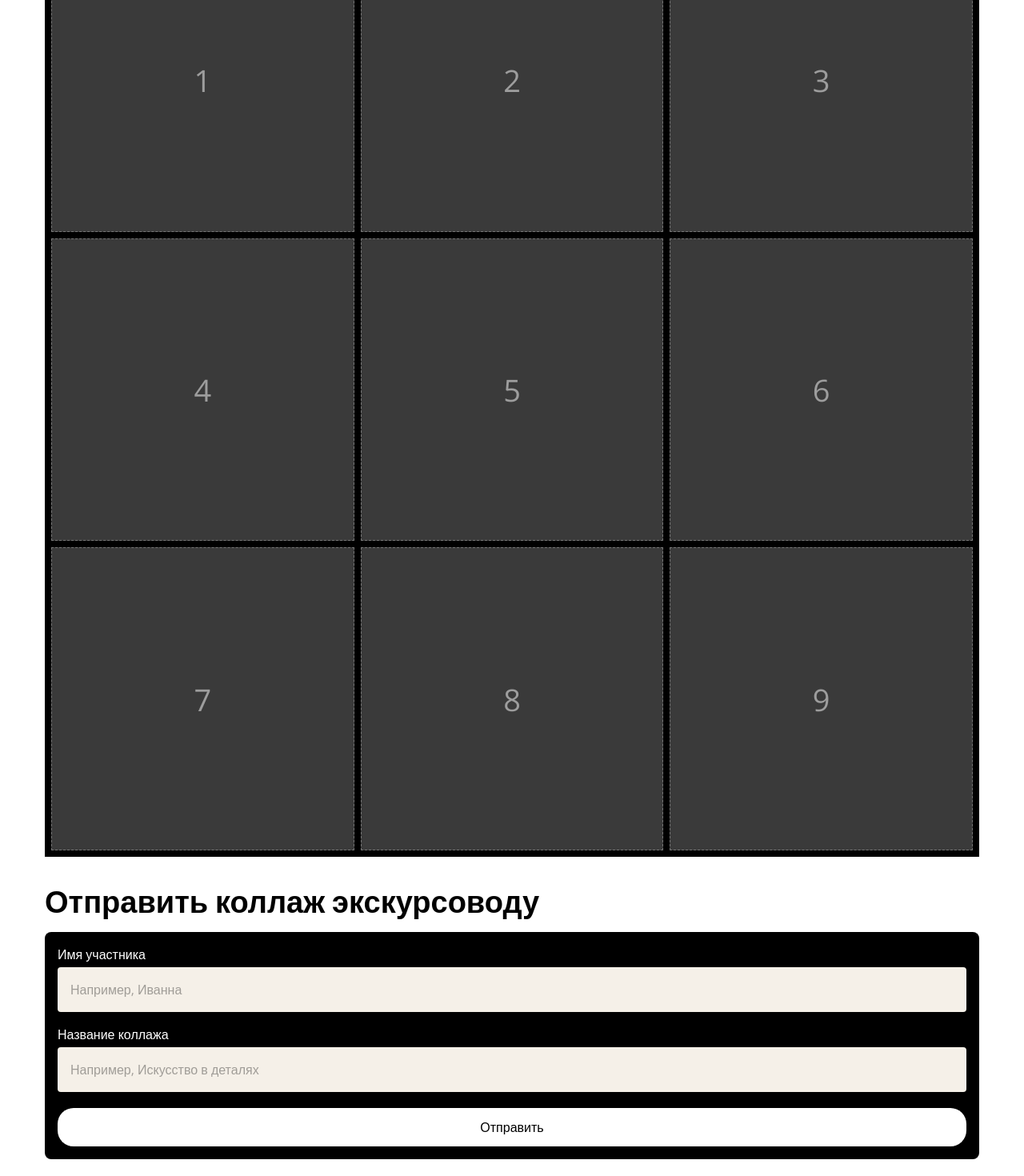
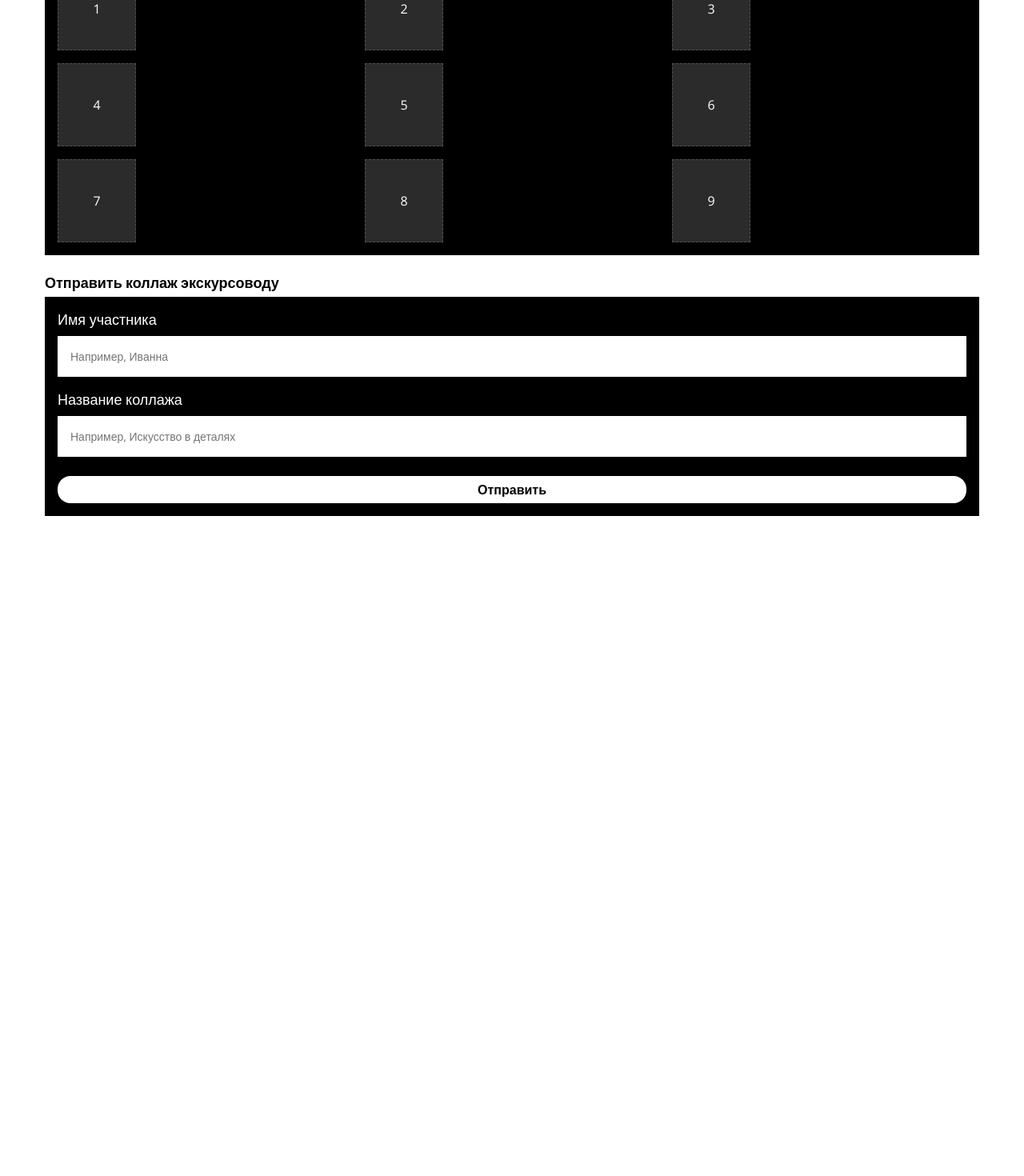
Before and after one commit to wdyw22/mah-photoquest, a Next.js app: page / in a window 1280 px wide. Shown: the part 1520-2990 px from the top of the page at 80% size. After the commit the page ends 2165 px from the top, so only its background shows below. Built offline with nearby package versions, Linux system fonts and the light colour scheme.

Commit message:
feat: make collage section + collage cell keeping logic

```diff
--- a/src/components/collage/CollageCell.jsx
+++ b/src/components/collage/CollageCell.jsx
@@ -1,9 +1,38 @@
+'use client'
+import { useRef, useState } from 'react';
 import styles from './CollageCell.module.css';
 
-const CollageCell = () => {
+const CollageCell = ({ cellNumber }) => {
+    const fileInputRef = useRef(null);
+    const [image, setImage] = useState(null);
+
+    const handleClick = () => {
+        fileInputRef.current?.click();
+    };
+
+    const handleImageUpload = (e) => {
+        const file = e.target.files?.[0];
+        if (file) {
+            const url = URL.createObjectURL(file);
+            console.log(url);
+            setImage(url);
+        }
+    };
+
     return (
-        <div className={styles.collageCell}>
-            <span className={styles.collageCellNumber}>1</span>
+        <div
+            className={styles.collageCell}
+            onClick={handleClick}
+            style={image ? { backgroundImage: `url(${image})`, backgroundSize: '100% 100%', backgroundPosition: 'center' } : {}}
+        >
+            {!image && <button className={styles.collageCellNumber}>{cellNumber}</button>}
+            <input
+                ref={fileInputRef}
+                type="file"
+                accept="image/*"
+                hidden
+                onChange={handleImageUpload}
+            />
         </div>
      );
 }
--- a/src/components/collage/CollageCell.module.css
+++ b/src/components/collage/CollageCell.module.css
@@ -0,0 +1,15 @@
+.collageCell {
+    background-color: #2B2B2B;
+    width: 98px;
+    height: 104px;
+    display: flex;
+    align-items: center;
+    justify-content: center;
+    border: 1px dashed rgba(82, 79, 79, 1)
+}
+
+.collageCellNumber {
+    font-family: 'Open Sans', sans-serif;
+    font-size: var(--text-base);
+    color: var(--color-bg);
+}
--- a/src/components/collage/CollageGrid.jsx
+++ b/src/components/collage/CollageGrid.jsx
@@ -0,0 +1,14 @@
+import styles from './CollageGrid.module.css';
+import CollageCell from './CollageCell';
+
+const CollageGrid = () => {
+    return (
+        <div className={styles.collageGrid}>
+            {Array.from({ length: 9 }, (_, i) => (
+                <CollageCell key={i} cellNumber={i + 1} />
+            ))}
+        </div>
+     );
+}
+
+export default CollageGrid;
--- a/src/components/collage/CollageGrid.module.css
+++ b/src/components/collage/CollageGrid.module.css
@@ -0,0 +1,7 @@
+.collageGrid {
+    display: grid;
+    grid-template-columns: repeat(3, 1fr);
+    gap: 16px;
+    padding: 16px;
+    background-color: var(--color-text-primary);
+}
--- a/src/components/sections/CollageSection.jsx
+++ b/src/components/sections/CollageSection.jsx
@@ -1,42 +1,66 @@
+'use client'
+import CollageGrid from '../collage/CollageGrid'
 import styles from './CollageSection.module.css'
+import { useState } from 'react'
 
 const CollageSection = () => {
-    const totalCells = 9
+    const [formData, setFormData] = useState({
+        participantName: '',
+        collageName: ''
+    })
+
+    const handleChange = ( {target} ) => {
+        const { id, value } = target
+        setFormData(prev => ({
+            ...prev,
+            [id]: value
+        }))
+    }
+
+    const handleSubmit = (e) => {
+        e.preventDefault()
+        console.log('Отправляемые данные:', formData)
+    }
 
     return (
         <section className={`${styles.collage} container`}>
             <h2 className={styles.collageTitle}>Твой коллаж</h2>
-
-            <div className={styles.collageGrid}>
-                {Array.from({ length: totalCells }, (_, i) => (
-                    <div key={i} className={styles.collageCell}>
-                        <span className={styles.collageCellNumber}>{i + 1}</span>
-                    </div>
-                ))}
-            </div>
-
-            <div className={styles.collageForm}>
-                <h3 className={styles.formTitle}>Отправить коллаж экскурсоводу</h3>
-                <div className={styles.formInner}>
-                    <div className={styles.formGroup}>
-                        <label className={styles.formLabel}>Имя участника</label>
+            <CollageGrid />
+            <h3 className={styles.collageSubtitle}>Отправить коллаж экскурсоводу</h3>
+            <form className={styles.collageForm} onSubmit={handleSubmit}>
+                <label
+                    htmlFor="participantName"
+                    className={styles.collageLabel}>
+                        Имя участника
+                </label>
                 <input
-                            className={styles.formInput}
+                    id="participantName"
                     type="text"
                     placeholder="Например, Иванна"
+                    className={styles.collageInput}
+                    value={formData.participantName}
+                    onChange={handleChange}
                 />
-                    </div>
-                    <div className={styles.formGroup}>
-                        <label className={styles.formLabel}>Название коллажа</label>
+                <label
+                    htmlFor="collageName"
+                    className={styles.collageLabel}>
+                        Название коллажа
+                </label>
                 <input
-                            className={styles.formInput}
+                    id="collageName"
                     type="text"
                     placeholder="Например, Искусство в деталях"
+                    className={styles.collageInput}
+                    value={formData.collageName}
+                    onChange={handleChange}
                 />
-                    </div>
-                    <button className={styles.submitButton}>Отправить</button>
-                </div>
-            </div>
+                <button
+                    className={styles.collageButton}
+                    type="submit"
+                >
+                    Отправить
+                </button>
+            </form>
         </section>
     )
 }
--- a/src/components/sections/CollageSection.module.css
+++ b/src/components/sections/CollageSection.module.css
@@ -1,118 +1,68 @@
 .collage {
-    display: flex;
-    flex-direction: column;
-    padding-bottom: 60px;
+    margin-top: var(--spacing-6);
 }
 
 .collageTitle {
-    color: var(--color-text-primary);
-    font-size: var(--text-2xl);
+    font-size: var(--text-xl);
+    line-height: var(--leading-xl);
     font-weight: bold;
-    line-height: var(--leading-2xl);
     margin-bottom: var(--spacing-4);
 }
 
-/* Сетка коллажа */
-.collageGrid {
-    background-color: var(--color-text-primary);
-    padding: var(--spacing-2);
-    display: grid;
-    grid-template-columns: repeat(3, 1fr);
-    gap: var(--spacing-2);
-    margin-bottom: var(--spacing-5);
+.collageSubtitle {
+    margin-top: var(--spacing-4);
+    font-size: var(--text-md);
+    line-height: var(--leading-sm);
+    margin-bottom: var(--spacing-2);
 }
 
-.collageCell {
-    background-color: #3a3a3a;
-    aspect-ratio: 1 / 1;
-    display: flex;
-    align-items: center;
-    justify-content: center;
-    border: 1px dashed rgba(255, 255, 255, 0.3);
+.collageForm {
+    padding: var(--spacing-3);
+    background-color: var(--color-text-primary);
 }
 
-.collageCellNumber {
+.collageLabel {
     font-family: 'Open Sans', sans-serif;
-    font-size: var(--text-xl);
-    color: rgba(255, 255, 255, 0.5);
+    color: var(--color-bg);
+    font-size: var(--text-md);
+    line-height: var(--leading-base);
 }
 
-/* Форма отправки */
-.collageForm {
-    display: flex;
-    flex-direction: column;
-    gap: var(--spacing-3);
+.collageInput {
+    margin-top: var(--spacing-2);
+    border: none;
+    padding: var(--spacing-3);
+    font-family: 'Open Sans', sans-serif;
+    font-size: var(--text-sm);
+    line-height: 14px;
+    margin-bottom: var(--spacing-3);
 }
 
-.formTitle {
-    color: var(--color-text-primary);
-    font-size: var(--text-xl);
-    font-weight: bold;
-    line-height: var(--leading-xl);
+.collageInput:last-of-type {
+    margin-bottom: 24px;
 }
 
-.formInner {
-    background-color: var(--color-text-primary);
-    border-radius: 8px;
-    padding: var(--spacing-3);
-    display: flex;
-    flex-direction: column;
-    gap: var(--spacing-3);
+
+.collageButton {
+    width: 100%;
+    padding: 9px 18px;
+    border-radius: 16px;
+    background-color: var(--color-bg);
+    color: var(--color-text-primary);
+    font-family: 'Open Sans', sans-serif;
+    font-size: var(--text-base);
+    font-weight: 600;
+    line-height: var(--leading-xs);
+    cursor: pointer;
+    transition: all 0.3s ease;
 }
 
-.formGroup {
-    display: flex;
-    flex-direction: column;
-    gap: var(--spacing-1);
+.collageButton:hover {
+    transform: translateY(-2px);
+    box-shadow: 0 4px 12px rgba(0, 0, 0, 0.2);
 }
 
-.formLabel {
-    font-family: 'Open Sans', sans-serif;
-    font-size: var(--text-base);
-    line-height: var(--leading-base);
-    color: var(--color-bg);
+.collageButton:active {
+    transform: scale(0.98) translateY(0);
+    box-shadow: 0 2px 6px rgba(0, 0, 0, 0.1);
 }
-
-.formInput {
-    background-color: #f5f0e8;
-    border: none;
-    border-radius: 4px;
-    padding: var(--spacing-3);
-    font-family: 'Open Sans', sans-serif;
-    font-size: var(--text-base);
-    line-height: var(--leading-base);
-    color: var(--color-text-primary);
-    outline: none;
-    width: 100%;
-}
-
-.formInput::placeholder {
-    color: rgba(0, 0, 0, 0.35);
-}
-
-.formInput:focus {
-    box-shadow: 0 0 0 2px rgba(255, 255, 255, 0.4);
-}
-
-.submitButton {
-    width: 100%;
-    padding: 12px;
-    background-color: var(--color-bg);
-    color: var(--color-text-primary);
-    border: none;
-    border-radius: 20px;
-    font-family: 'Open Sans', sans-serif;
-    font-size: var(--text-base);
-    line-height: var(--leading-base);
-    font-weight: 500;
-    cursor: pointer;
-    margin-top: var(--spacing-1);
-    touch-action: manipulation;
-    -webkit-tap-highlight-color: transparent;
-    transition: opacity 0.1s ease, transform 0.1s ease;
-}
-
-.submitButton:active {
-    opacity: 0.8;
-    transform: scale(0.98);
-}
```
Lines whose indentation alone changed are shown as unchanged.
